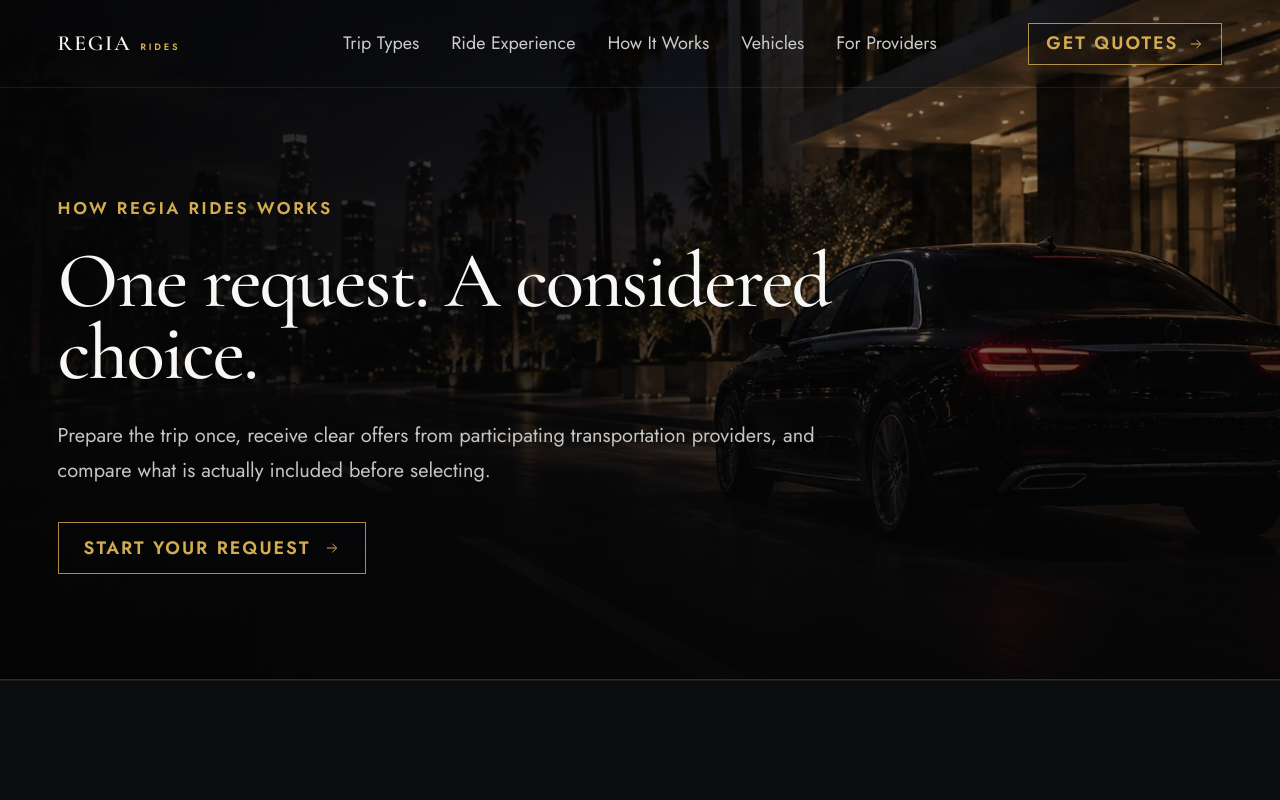
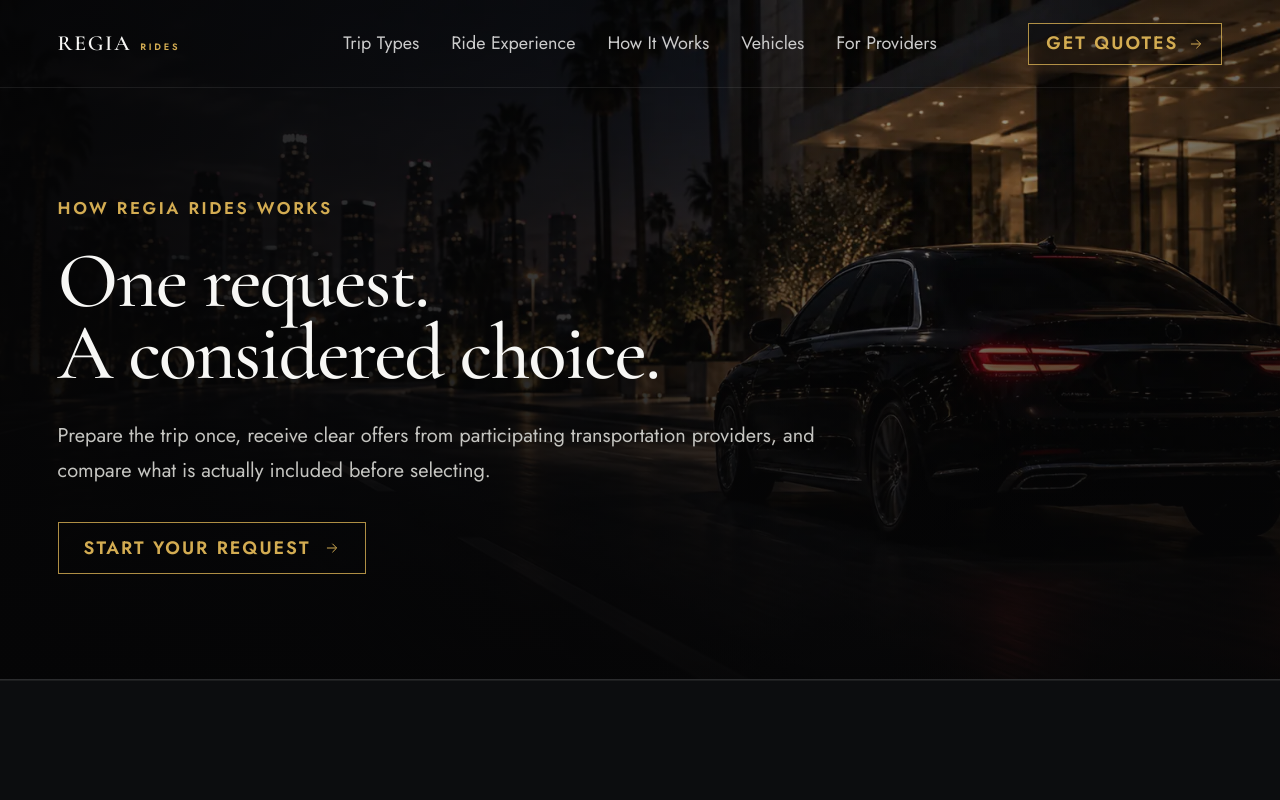
Before and after one commit to Jacob0693/regiarides, a Next.js app: page /how-it-works in a window 1280 px wide. Shown: the top 800 px of the page. Built offline with nearby package versions, Linux system fonts and the light colour scheme.

Commit message:
Preserve intentional interior hero line breaks

```diff
--- a/src/app/globals.css
+++ b/src/app/globals.css
@@ -298,7 +298,7 @@ footer{background:#111317}
 .interior-hero:after{position:absolute;z-index:1;inset:0;content:"";background:linear-gradient(90deg,rgba(5,5,6,.94) 0%,rgba(5,5,6,.72) 47%,rgba(5,5,6,.35) 75%,rgba(5,5,6,.58) 100%),linear-gradient(to top,rgba(6,6,7,.92),rgba(6,6,7,.08) 70%)}
 .interior-hero-image{z-index:0;object-fit:cover;object-position:center 56%}
 .interior-hero-content{position:relative;z-index:2;width:min(900px,68vw)}
-.interior-hero h1{font-size:clamp(4rem,6.2vw,7rem);line-height:.91}
+.interior-hero h1{font-size:clamp(4rem,6.2vw,7rem);line-height:.91;white-space:pre-line}
 .interior-hero-content>p:not(.eyebrow){max-width:760px;margin:30px 0 0;color:#c5c5c1;font-size:20px;line-height:1.72}
 .interior-hero .button{margin-top:34px}
 .interior-section{position:relative;width:min(100%,var(--max-width));margin:0 auto;padding:118px clamp(24px,4.5vw,72px);border-top:1px solid var(--line-soft);isolation:isolate}
```
